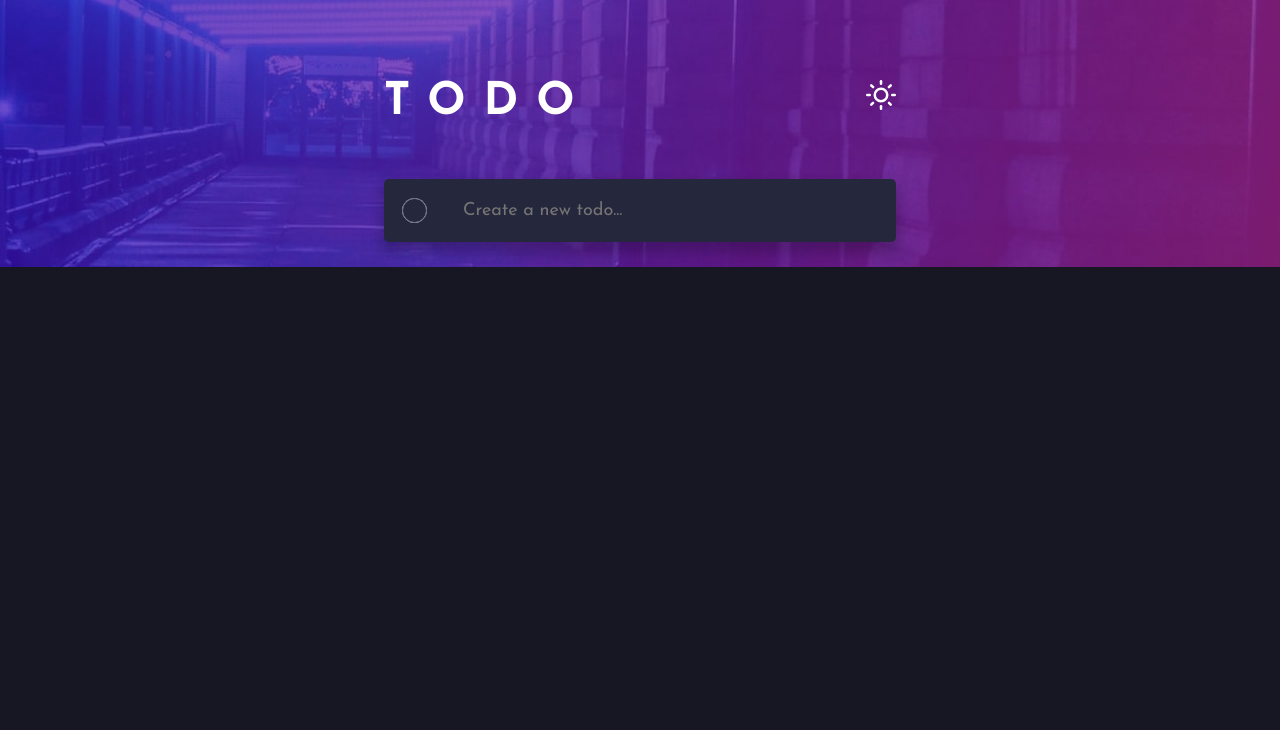
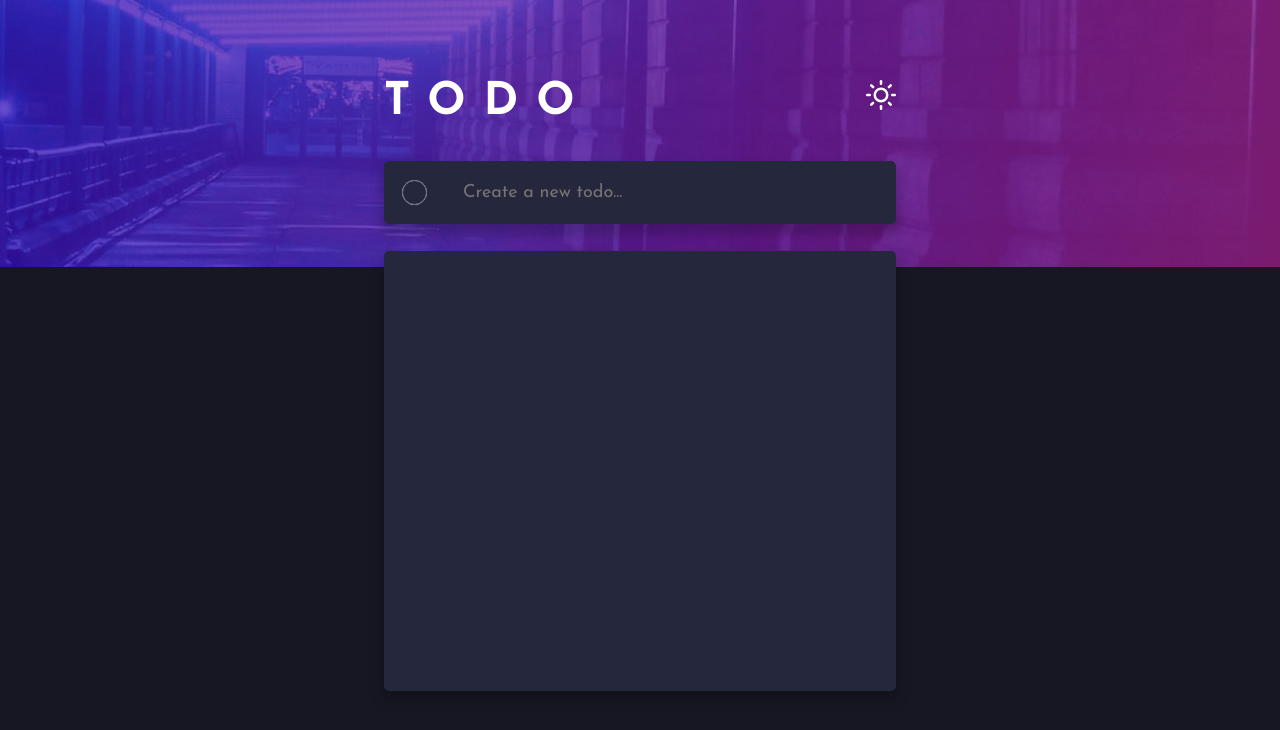
Before and after one commit to SaiPradeepti/Frontendmentor-Challenges, a React (Create React App) app in the folder 06todo-app-main/: page / in a window 1280 px wide. Shown: the top 730 px of the page. Built offline with nearby package versions, Linux system fonts and the light colour scheme.

Commit message:
Adding Todos to List

```diff
--- a/06todo-app-main/src/components/App.js
+++ b/06todo-app-main/src/components/App.js
@@ -8,6 +8,9 @@ import List from './List'
 const App = () => {
   const [lightTheme,setLightTheme] = useState(false);
   const [list,setList] = useState([]);
+  const addToDo = (todo) =>{
+    setList([...list,todo]);
+  }
   return (
     <div className={`app ${lightTheme ? 'lightTheme' : 'darkTheme'}`}>
       <div className="app__header">
@@ -18,8 +21,8 @@ const App = () => {
           }
         </div>
       </div>
-      <Input setList={setList} list={list} />
-      <List />
+      <Input addToDo={addToDo} />
+      <List list={list} />
     </div>
   )
 }
--- a/06todo-app-main/src/components/Input.js
+++ b/06todo-app-main/src/components/Input.js
@@ -1,14 +1,12 @@
 import React, { useState } from 'react'
 
-const Input = ({setList,list}) => {
+const Input = ({addToDo}) => {
     const [todo,setTodo] = useState('');
     const handleSubmit = (e) => {
         e.preventDefault();
-        if(e.target.value !== ''){
-            setList((list) => [...list,e.target.value]);
-            console.log(list)
-        }
-
+        if(todo !== '')
+            addToDo(todo);
+        setTodo('');
     }
     return (
         <div className='app__input'>
--- a/06todo-app-main/src/components/List.js
+++ b/06todo-app-main/src/components/List.js
@@ -1,8 +1,16 @@
 import React from 'react'
+import Todo from './Todo'
 
-const List = () => {
+const List = ({list}) => {
     return (
         <div className='app__list'>
+            {
+                list.map((todo,index) => {
+                    return (
+                        <Todo todo={todo} key={index} />
+                    )
+                })
+            }
         </div>
     )
 }
--- /dev/null
+++ b/06todo-app-main/src/components/Todo.js
@@ -0,0 +1,24 @@
+import React, { useState } from 'react'
+
+const Todo = ({todo}) => {
+    const [todoCompleted,setTodoCompleted] = useState(false);
+    console.log(todo);
+    return (
+        <div className='app__todo'>
+            <div className='radio' onClick={() =>
+            {
+                setTodoCompleted(!todoCompleted);
+                console.log('radio clicked')
+            }
+            }>
+                <input type="radio" name='radio' />
+                <div className={`radioCover ${todoCompleted ? 'radioClick' : ''}`} ></div>
+            </div>
+            <div className="todo">
+                {todo}
+            </div>
+        </div>
+    )
+}
+
+export default Todo
--- a/06todo-app-main/src/scss/_config.scss
+++ b/06todo-app-main/src/scss/_config.scss
@@ -14,7 +14,12 @@ $mobile: 375px;
 $desktop: 1440px;
 
 $clr-bright-blue: hsl(220, 98%, 61%);
-$clr-check-background: linear-gradient hsl(192, 100%, 67%) to hsl(280, 87%, 65%);
+// $clr-check-background: linear-gradient hsl(192, 100%, 67%) to hsl(280, 87%, 65%);
+$clr-check-background: linear-gradient(
+  45deg,
+  hsl(192, 100%, 67%),
+  hsl(280, 87%, 65%)
+);
 $clr-very-light-gray: hsl(0, 0%, 98%);
 $clr-very-light-grayish-blue: hsl(236, 33%, 92%);
 $clr-light-grayish-blue: hsl(233, 11%, 84%);
--- a/06todo-app-main/src/scss/_input.scss
+++ b/06todo-app-main/src/scss/_input.scss
@@ -1,7 +1,7 @@
 .app {
   #{&}__input {
     @include boxCenter;
-    margin-top: 3rem;
+    margin-top: 2rem;
 
     .form-control {
       @include box;
--- a/06todo-app-main/src/scss/_list.scss
+++ b/06todo-app-main/src/scss/_list.scss
@@ -0,0 +1,11 @@
+.app {
+  #{&}__list {
+    @include boxCenter;
+    margin-top: 1.5rem;
+    height: 55vh;
+    background: $clr-very-dark-desaturated-blue;
+    border-radius: 5px;
+    box-shadow: 0px 8px 12px 3px rgba(0, 0, 0, 0.2);
+    //   border: 1px solid white;
+  }
+}
--- /dev/null
+++ b/06todo-app-main/src/scss/_todo.scss
@@ -0,0 +1,37 @@
+.app__todo {
+  @include box;
+  border-radius: none;
+  border-bottom: 1px solid $clr-dark-grayish-blue;
+  align-items: center;
+
+  .radio {
+    position: relative;
+
+    input[type="radio"] {
+      height: 25px;
+      width: 25px;
+      background-color: $clr-very-dark-desaturated-blue;
+      display: block;
+      position: relative;
+    }
+    .radioCover {
+      position: absolute;
+      top: 0;
+      left: 0;
+      height: 100%;
+      width: 100%;
+      background: $clr-very-dark-desaturated-blue;
+      border: 1px solid $clr-dark-grayish-blue;
+      border-radius: 50%;
+    }
+  }
+
+  .todo {
+    color: $clr-white;
+  }
+}
+
+.app .app__todo .radio .radioClick {
+  //   background: $clr-check-background;
+  background: linear-gradient(45deg, hsl(192, 100%, 67%), hsl(280, 87%, 65%));
+}
--- a/06todo-app-main/src/scss/main.scss
+++ b/06todo-app-main/src/scss/main.scss
@@ -1,6 +1,7 @@
 @import "./config";
 @import "./input";
 @import "./list";
+@import "./todo";
 
 .app {
   height: 100vh;
```
